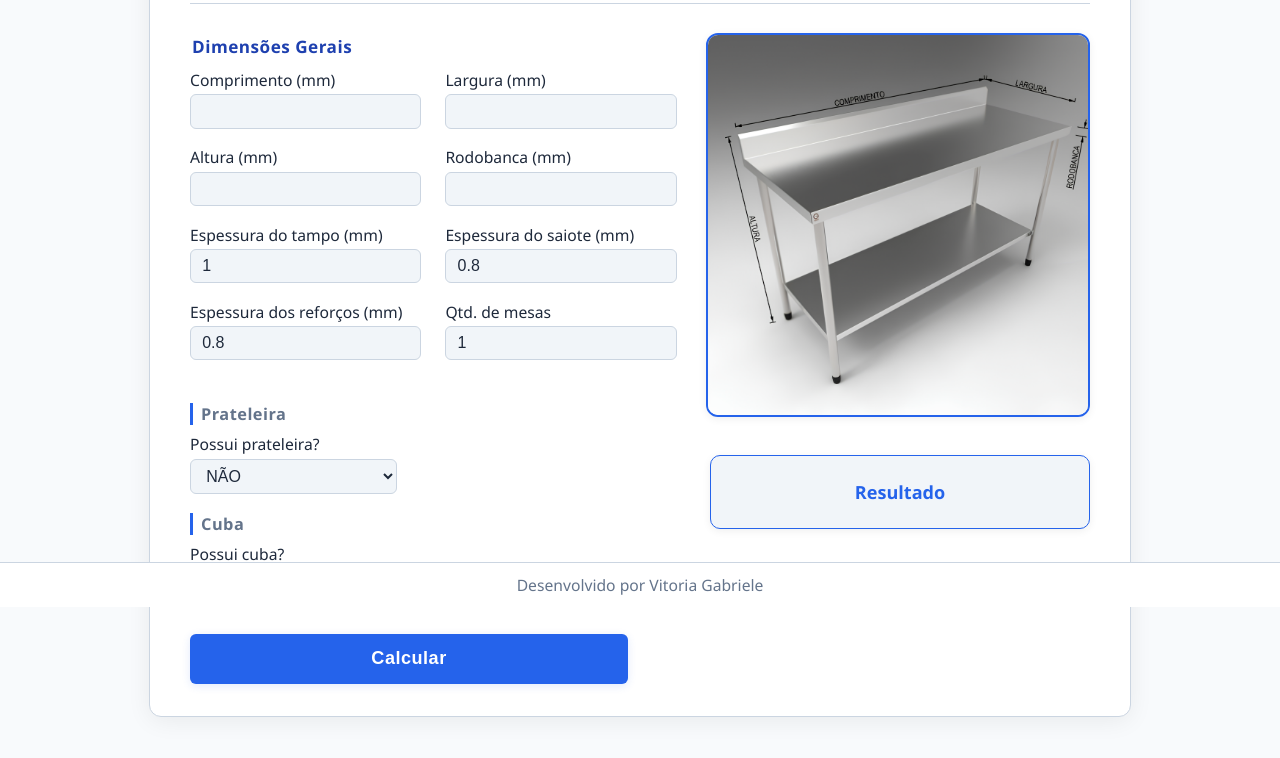
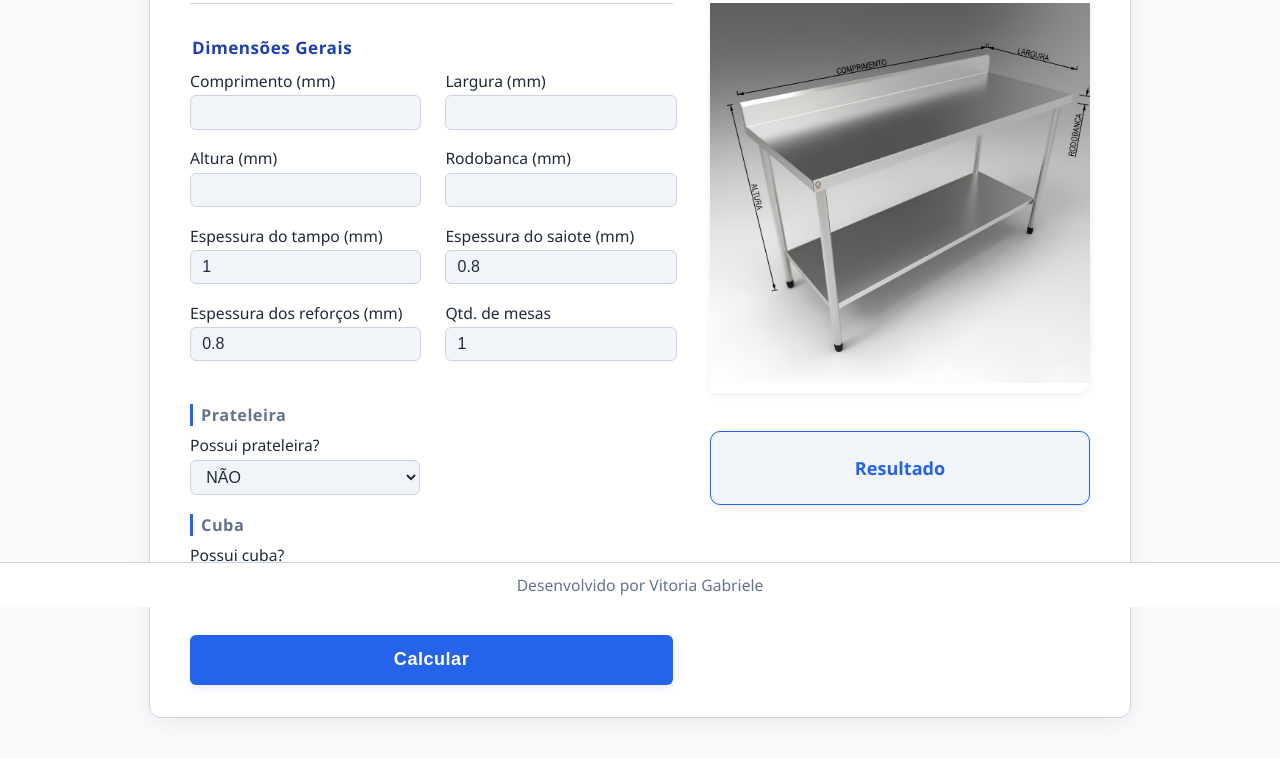
Before and after one commit to vgabrielesf/cubagem, a plain HTML site: page index.html in a window 1280 px wide. Shown: the part 193-951 px from the top of the page. Drawn offline with Linux system fonts and the light colour scheme.

Commit message:
Update index.html

```diff
--- a/index.html
+++ b/index.html
@@ -42,20 +42,6 @@
       gap: 2rem;
       align-items: flex-start;
     }
-    .linha-total {
-      border: none;
-      border-bottom: 1.5px solid var(--border);
-      margin-left: 2.5rem;
-      margin-right: 2.5rem;
-      margin-top: 0;
-      margin-bottom: 2rem;
-      width: calc(100% - 5rem); /* 2.5rem de cada lado */
-      position: absolute;
-      top: 155px; /* ajuste conforme necessário para alinhar com o header */
-      left: 0;
-      z-index: 2;
-      box-sizing: border-box;
-    }
     .form-content {
       flex: 1 1 0;
       min-width: 420px; /* ou maior, se preferir */
@@ -65,7 +51,7 @@
       align-items: center;
       gap: 1rem;
       margin-bottom: 2rem;
-
+      border-bottom: 1px solid var(--border);
       padding-bottom: 1rem;
     }
     .header img {
@@ -169,7 +155,7 @@
       from { opacity: 0; transform: translateY(20px);}
       to { opacity: 1; transform: translateY(0);}
     }
-    @media (max-width: 700px) {
+    @media (max-width: 900px) {
       .container {
         flex-direction: column;
         align-items: stretch;
@@ -217,20 +203,19 @@
       gap: 1.2rem;
       height: 100%;
       padding: 0;
-      margin: 5px 0 5px 50px; /* 50px de distância da coluna do formulário */
+      margin: 5px 0 5px 5px; /* 50px de distância da coluna do formulário */
       position: static;
     }
     .imagem-lateral img {
       width: 400px;
       max-width: 100%;
-      height: auto;
+      height: 400px;
       max-height: 420px;
-      border-radius: 12px;
+      border-radius: 0 12px 12px 0;
       box-shadow: 0 2px 8px #0001;
       background: transparent;
       object-fit: contain;
-      margin-top: 140px;
-      border: 2px solid var(--primary); /* Adiciona contorno */
+      margin-top: 100px; /* Espaço de 100px acima da imagem */
     }
     .imagem-lateral .resultado {
       margin-top: 1.2rem;
@@ -292,13 +277,10 @@
 </head>
 <body>
   <div class="container">
-    <hr class="linha-total">
     <div class="form-content">
       <div class="header">
         <img src="https://cdn-icons-png.flaticon.com/512/190/190411.png" alt="Mesa Inox">
-        <span class="header-title">Calculadora Técnica de Peso e Volume<br>
-          <span style="font-size:0.93rem;font-weight:400;color:var(--muted)">Mesa de Trabalho Inox</span>
-        </span>
+        <span class="header-title">Calculadora Técnica de Peso e Volume<br><span style="font-size:0.93rem;font-weight:400;color:var(--muted)">Mesa de Trabalho Inox</span></span>
       </div>
       <form id="form" autocomplete="off">
         <fieldset>
@@ -377,8 +359,8 @@
       </form>
     </div>
     <div class="imagem-lateral">
-      <img src="mesadetrabalho.PNG" alt="Mesa de Trabalho Inox" />
-      <div class="resultado" id="resultado" style="color:#2563eb;font-weight:bold;">Resultado</div>
+      <img src="mesadetrabalho.png" alt="Mesa de Trabalho Inox" />
+    <div class="resultado" id="resultado" style="color:#2563eb;font-weight:bold;">Resultado</div>
     </div>
   </div>
   <button id="toggle-dark" style="position:absolute;top:18px;right:24px;z-index:20;background:#222;color:#fff;border:none;padding:0.5rem 1rem;border-radius:6px;cursor:pointer;">
```
